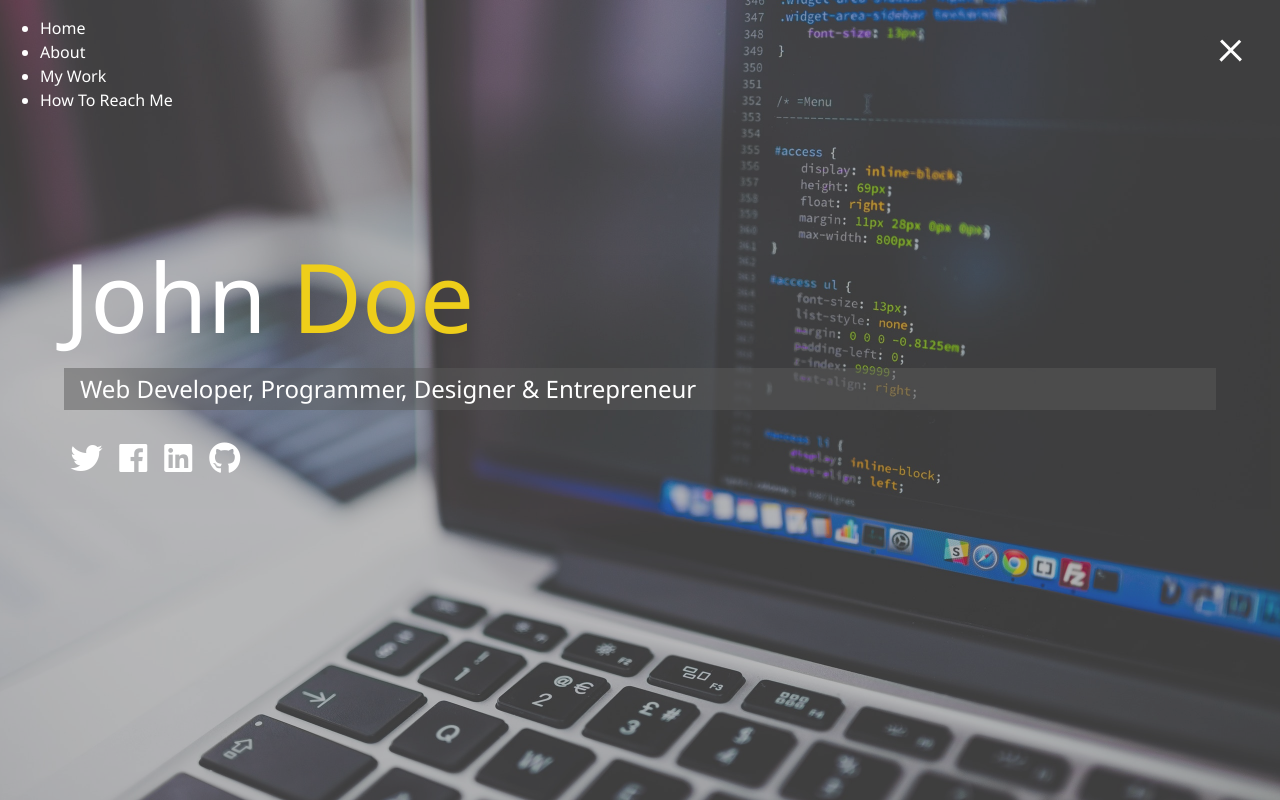
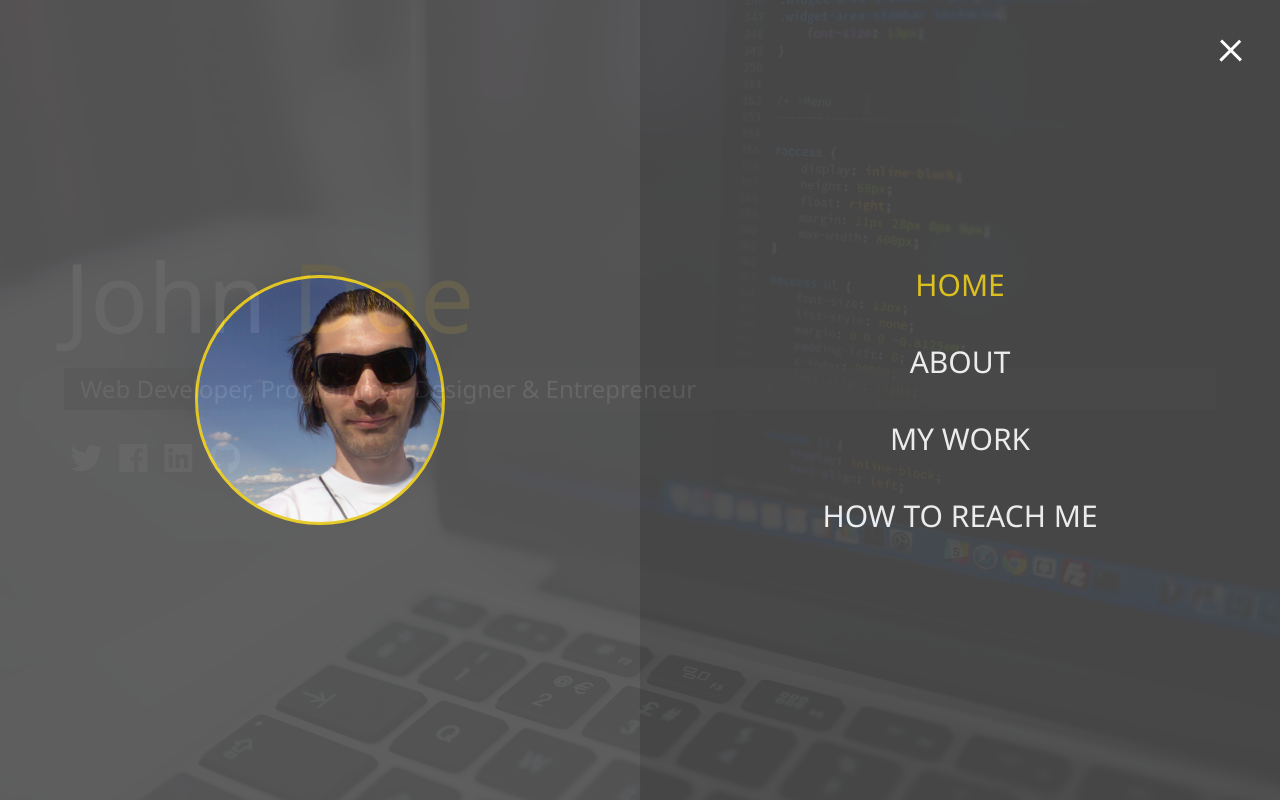
Before and after one commit to tzobree/portfolio_temp, a plain HTML site: page dist/index.html in a window 1280 px wide. Both pictures are taken after a click on the element 1231 px from the left and 47 px from the top of the page. Drawn offline with Linux system fonts and the light colour scheme.

Commit message:
Menu overlay

```diff
--- a/dist/index.html
+++ b/dist/index.html
@@ -18,7 +18,7 @@
 				<div class="portrait"></div>
 			</div>
 			<ul class="menu-nav">
-				<li class="menu-item">
+				<li class="menu-item current">
 					<a href="/" class="nav-link">Home</a>
 				</li>
 				<li class="menu-item">
--- a/scss/_menu.scss
+++ b/scss/_menu.scss
@@ -31,3 +31,94 @@
 		}
 	}
 }
+
+.menu {
+	position: fixed;
+	top: 0;
+	left: 0;
+	width: 100%;
+	opacity: 0.9;
+	visibility: hidden;
+
+	&.show {
+		visibility: visible;
+	}
+
+	&-branding, &-nav {
+		display: flex;
+		flex-flow: column wrap;
+		align-items: center;
+		justify-content: center;
+		float: left;
+		width: 50%;
+		height: 100vh;
+		overflow: hidden;
+	}
+	&-nav {
+		margin: 0;
+		padding: 0;
+		background: darken($primary-color, 5);
+		list-style: none;
+		transform: translate3d(0, -100%, 0);
+		@include easeOut;
+
+		&.show {
+			transform: translate3d(0, 0, 0);
+		}
+	}
+
+	&-branding {
+		background: $primary-color;
+		transform: translate3d(0, 100%, 0);
+		@include easeOut;
+
+		&.show {
+			transform: translate3d(0, 0, 0);
+		}
+
+		.portrait {
+			width: 250px;
+			height: 250px;
+			background: url(../img/portrait.jpg);
+			background-size: cover;
+			border-radius: 50%;
+			border: 3px solid $secondary-color;
+		}
+	}
+
+	.menu-item {
+		transform: translate3d(600px, 0, 0);
+		@include easeOut;
+
+		&.show {
+			transform: translate3d(0, 0, 0);
+		}
+
+		&.current > a {
+			color: $secondary-color;
+		}
+
+		.nav-link {
+			display: inline-block;
+			position: relative;
+			text-transform: uppercase;
+			font-size: 30px;
+			padding: 1rem 0;
+			font-weight: 300;
+			color: #fff;
+			text-decoration: none;
+			@include easeOut;
+
+			&:hover {
+				color: $secondary-color;
+			}
+		}
+	}
+}
+
+
+@for $x from 1 through 4 {
+	.menu-item:nth-child(#{$x}) {
+		transition-delay: $x * 0.1s;
+	}
+}
```
Also changed, not shown: dist/css/main.css, dist/img/portrait.jpg (added).
